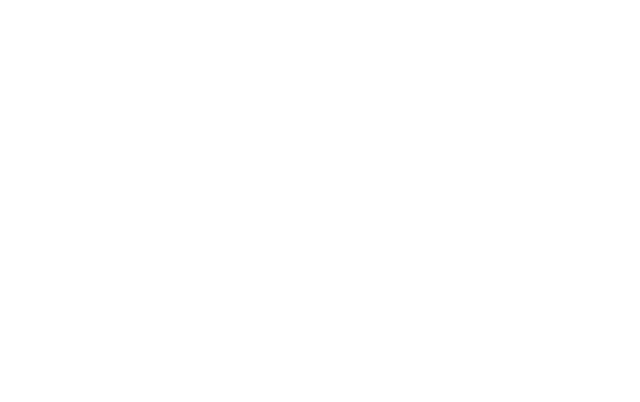
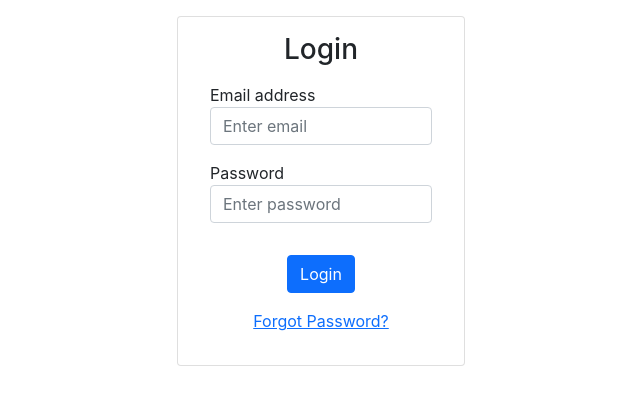
Before and after one commit to ldavid19/Purcle, a React (Create React App) app in the folder frontend/: page /login in a window 1280 px wide. Before the commit this address had no page. Shown: the top 402 px of the page, without its empty margins (319-959 px from the left). Built offline with nearby package versions, Linux system fonts and the light colour scheme; the HTML template or start-up script is replaced by a standard one.

Commit message:
Changed sign out to redirect to login page

```diff
--- a/frontend/src/App.js
+++ b/frontend/src/App.js
@@ -30,7 +30,7 @@
           </Route>
 
           {/* Put pages without navbar here */}
-          <Route path="/signup" element={<SignUp/>}/>
+          <Route path="/login" element={<Login/>}/>
         </Routes>
 
       </Router>
--- a/frontend/src/components/Navbar/NavigationBar.js
+++ b/frontend/src/components/Navbar/NavigationBar.js
@@ -64,7 +64,7 @@
               <Button variant="secondary" onClick={handleClose}>
                 No
               </Button>
-              <Button variant="primary" as={Link} to={"/signup"}>
+              <Button variant="primary" as={Link} to={"/login"}>
                 Yes
               </Button>
             </Modal.Footer>
```
Also changed, not shown: 7 other files (tests, documents, lock files or other folders).
